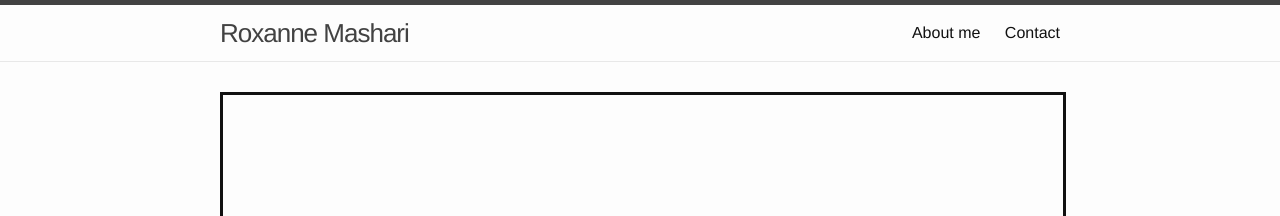
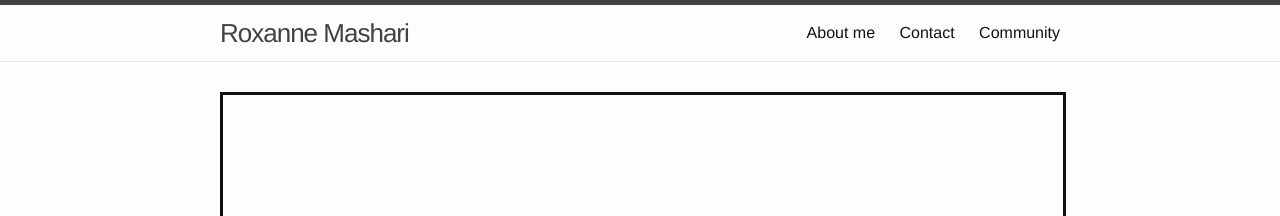
Before and after one commit to 90max/roxanneblog, a Jekyll site: the page built from blog/index.html, in a window 1280 px wide. Shown: the top 216 px of the page. Built offline with Jekyll 4.4.1, drawn with Linux system fonts in a browser that asks for light colours.

Commit message:
newpages

```diff
--- a/blog/_includes/header.html
+++ b/blog/_includes/header.html
@@ -17,7 +17,8 @@
         {% for page in site.pages %}
           {% if page.title %}
           <a class="page-link" href="{{ page.url | prepend: site.baseurl }}">About me</a>
-          <a class="page-link" href="{{ page.url | prepend: site.baseurl }}">Contact</a>
+          <a class="page-link" href="/contact.html">Contact</a>
+          <a class='page-link' href='/community.html'>Community</a>
           {% endif %}
         {% endfor %}
       </div>
--- /dev/null
+++ b/blog/community.html
@@ -0,0 +1,3 @@
+---
+layout: default
+---
--- /dev/null
+++ b/blog/contact.html
@@ -0,0 +1,3 @@
+---
+layout: default
+---
```
Also changed, not shown: blog/_layouts/communitypage.html (added), blog/_layouts/communitypost.html (added).
